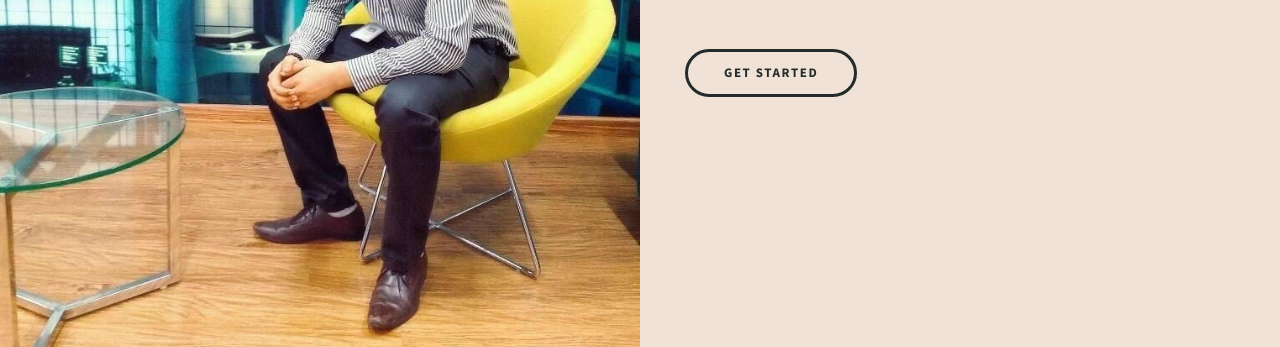
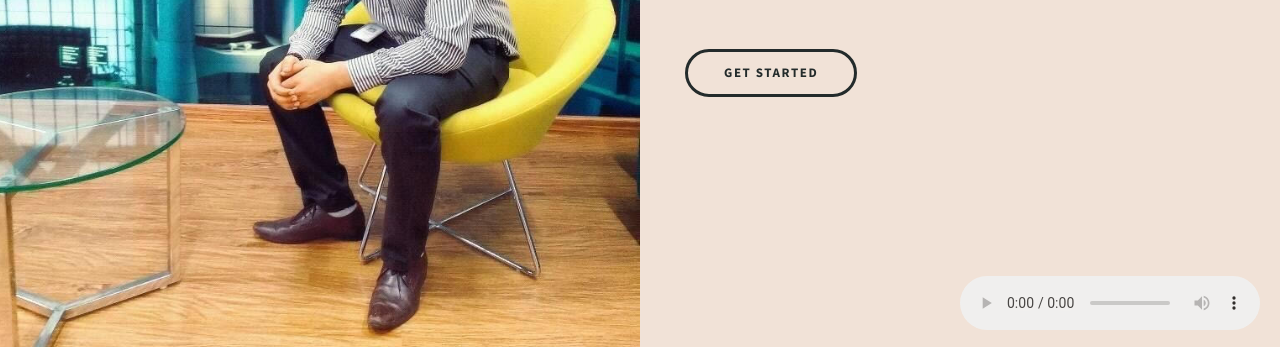
Before and after one commit to PushpendraV/PushpendraV.github.io, a plain HTML site: page index.html in a window 1280 px wide. Shown: the part 450-797 px from the top of the page. Drawn offline with Linux system fonts and the light colour scheme.

Commit message:
Added background music with controls

```diff
--- a/index.html
+++ b/index.html
@@ -26,6 +26,11 @@ http://www.templatemo.com/tm-498-stimulus
 </head>
 <body data-spy="scroll" data-target=".navbar-collapse" data-offset="50">
 
+<!-- Background Music -->
+<audio id="background-music" controls loop style="position: fixed; bottom: 20px; right: 20px; z-index: 1000; opacity: 0.8;">
+     <source src="audio/Acoustic Inspiring Corporate by Infraction [No Copyright Music]  Just Believe.mp3" type="audio/mp3">
+     Your browser does not support the audio element.
+</audio>
 
 <!-- PRE LOADER -->
 
```
Also changed, not shown: 1 other file.
